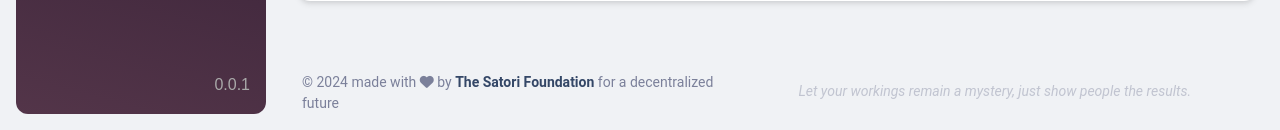
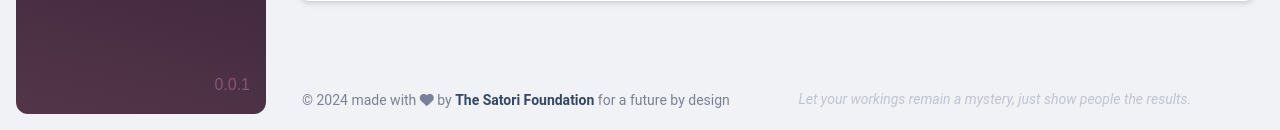
Before and after one commit to SatoriNetwork/Neuron, a Flask app: page /vault in a window 1280 px wide. Shown: the part 670-800 px from the top of the page. Run offline with Flask 3, Linux system fonts and the light colour scheme; parts of the project's set-up code (start-up, migrations or seed data) failed here and were passed over; some libraries are stand-ins or nearby versions; some web fonts are replaced.

Commit message:
version number

```diff
--- a/satorineuron/web/templates/footer.html
+++ b/satorineuron/web/templates/footer.html
@@ -29,7 +29,7 @@
                 </script>
                 made with <i class="fa fa-heart"></i> by
                 <a href="http://satorinet.io" class="font-weight-bold" target="_blank">The Satori Foundation</a>
-                for a decentralized future
+                for a future by design
               </div>
             </div>
             <div class="col-lg-6">
--- a/satorineuron/web/templates/nav-side.html
+++ b/satorineuron/web/templates/nav-side.html
@@ -3,7 +3,7 @@
   <div class="sidenav-header">
     <i class="fas fa-times p-3 cursor-pointer text-white opacity-5 position-absolute end-0 top-0 d-none d-xl-none" aria-hidden="true" id="iconSidenav"></i>
     <a class="navbar-brand m-0" href="{{ url_for('dashboard') }}" target="_blank">
-      <span class="text-white">
+      <span class="text-white" title="{{v}}">
         Sat<img src="{{ url_for('static', filename='img/ensodarkclear.png') }}" width="30" style='margin-right: 0.2rem;'>ri
       </span>
     </a>
@@ -108,7 +108,7 @@
   </div>
   <div class="sidenav-footer position-absolute w-100 bottom-0 ">
     <div class="mx-3" style="text-align: end;">
-      <p style="color: darkgrey;">{{v}}</p>
+      <p style="color: #875677;">{{v}}</p>
     </div>
   </div>
   <!--
```
